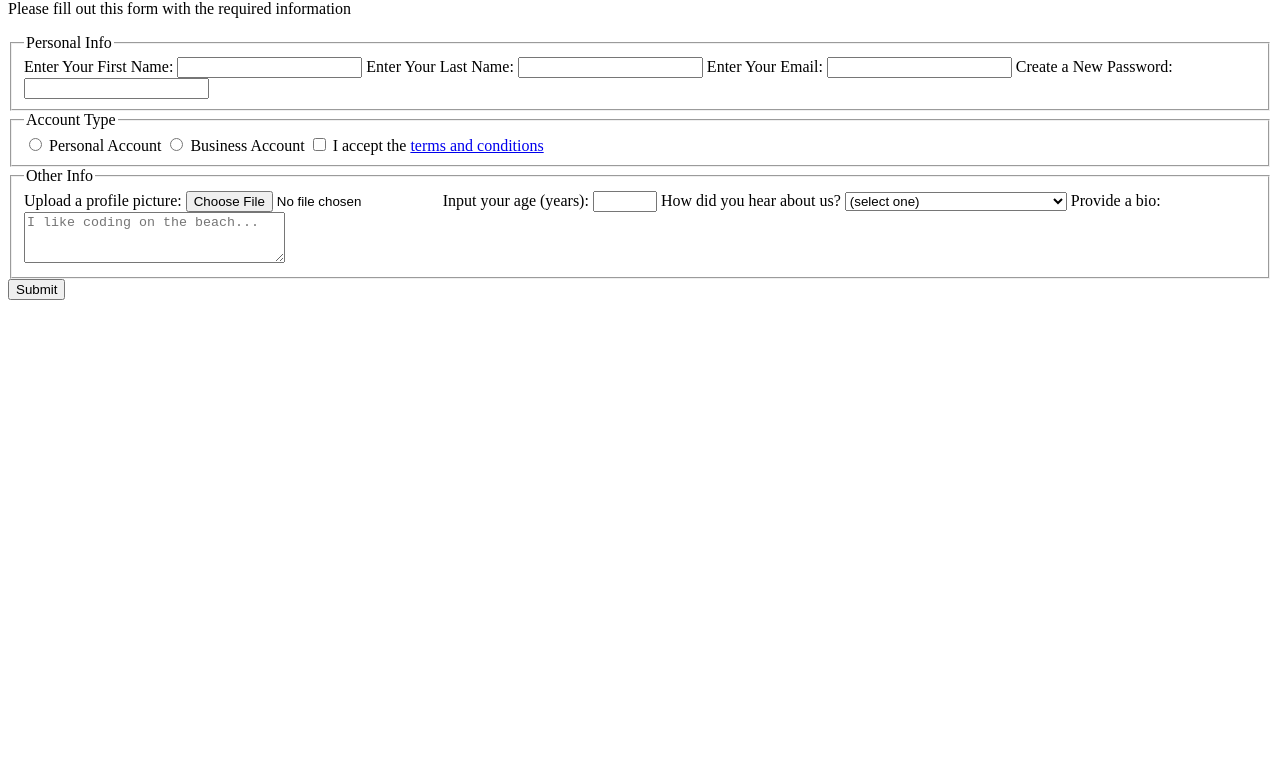
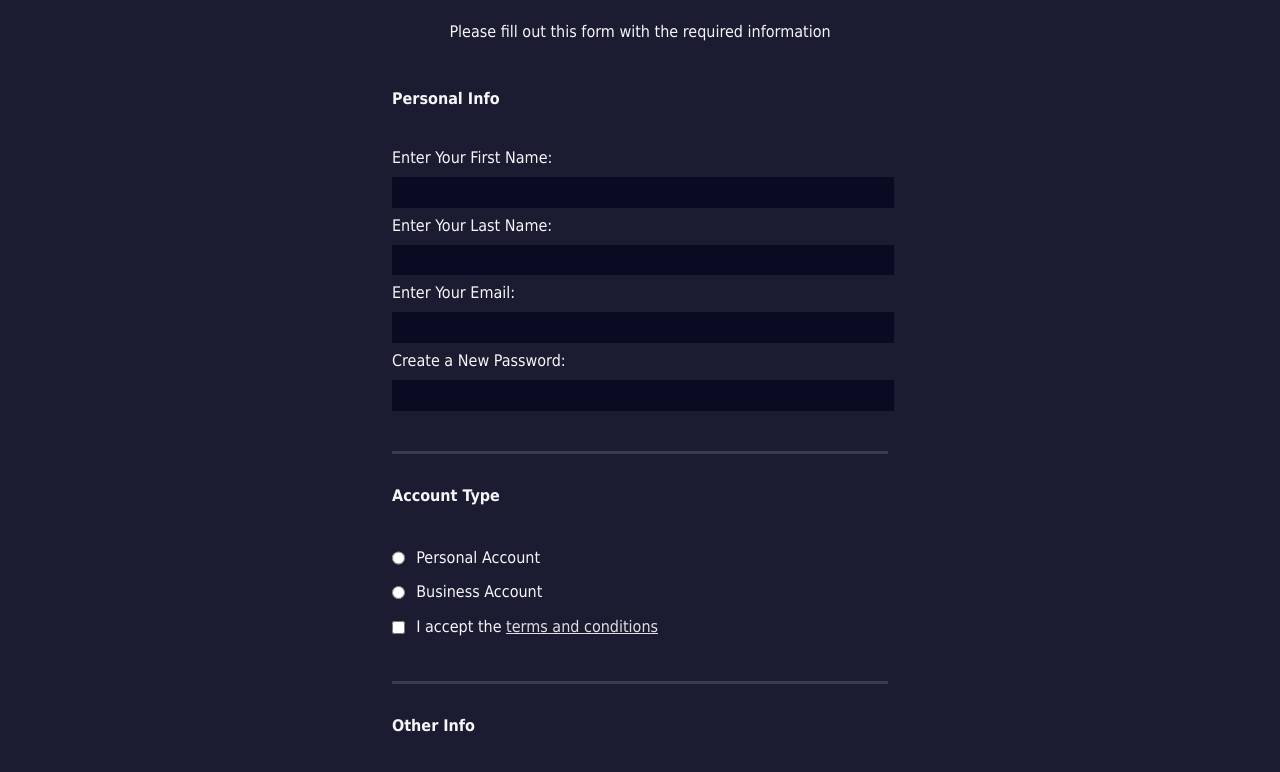
Before and after one commit to miltonHenschel/Registration-Form, a plain HTML site: page index.html in a window 1280 px wide. Shown: the part 80-852 px from the top of the page. Before the commit the page ends 800 px from the top, so only its background shows below. Drawn offline with Linux system fonts and the light colour scheme.

Commit message:
Update css and html files
Added legend tag and styled html.

```diff
--- a/index.html
+++ b/index.html
@@ -19,10 +19,10 @@
       </fieldset>
       <fieldset>
         <legend>Account Type</legend>
-        <label><input type="radio" name="account-type" /> Personal Account</label>
-        <label><input type="radio" name="account-type" /> Business Account</label>
+        <label><input class="inline" type="radio" name="account-type" /> Personal Account</label>
+        <label><input class="inline" type="radio" name="account-type" /> Business Account</label>
         <label>
-          <input type="checkbox" name="terms" required /> I accept the <a href="https://www.freecodecamp.org/news/terms-of-service/">terms and conditions</a>
+          <input class="inline" type="checkbox" name="terms" required /> I accept the <a href="https://www.freecodecamp.org/news/terms-of-service/">terms and conditions</a>
         </label>
       </fieldset>
       <fieldset>
--- a/styles.css
+++ b/styles.css
@@ -0,0 +1,81 @@
+body {
+    width: 100%;
+    height: 100vh;
+    margin: 0;
+    background-color: #1b1b32;
+    color: #f5f6f7;
+    font-family: Tahoma;
+    font-size: 16px;
+  }
+
+  h1, p {
+    margin: 1em auto;
+    text-align: center;
+  }
+
+  form {
+    width: 60vw;
+    max-width: 500px;
+    min-width: 300px;
+    margin: 0 auto;
+    padding-bottom: 2em;
+  }
+
+  legend{
+    padding: 2rem 0 0 0;
+    font-weight: bolder;
+  }
+
+  fieldset {
+    border: none;
+    padding: 2rem 0;
+    border-bottom: 3px solid #3b3b4f;
+  }
+
+  fieldset:last-of-type {
+    border-bottom: none;
+  }
+
+  label {
+    display: block;
+    margin: 0.5rem 0;
+  }
+
+  input,
+  textarea,
+  select {
+    margin: 10px 0 0 0;
+    width: 100%;
+    min-height: 2em;
+  }
+
+  input, textarea {
+    background-color: #0a0a23;
+    border: 1px solid #0a0a23;
+    color: #ffffff;
+  }
+
+  .inline {
+    width: unset;
+    margin: 0 0.5em 0 0;
+    vertical-align: middle;
+  }
+
+  input[type="submit"] {
+    display: block;
+    width: 60%;
+    margin: 1em auto;
+    height: 2em;
+    font-size: 1.1rem;
+    background-color: #3b3b4f;
+    border-color: #ffffff;
+    min-width: 300px;
+  }
+
+  input[type="file"] {
+    padding: 1px 2px;
+  }
+
+  a{
+    color: #dfdfe2;
+  }
```
